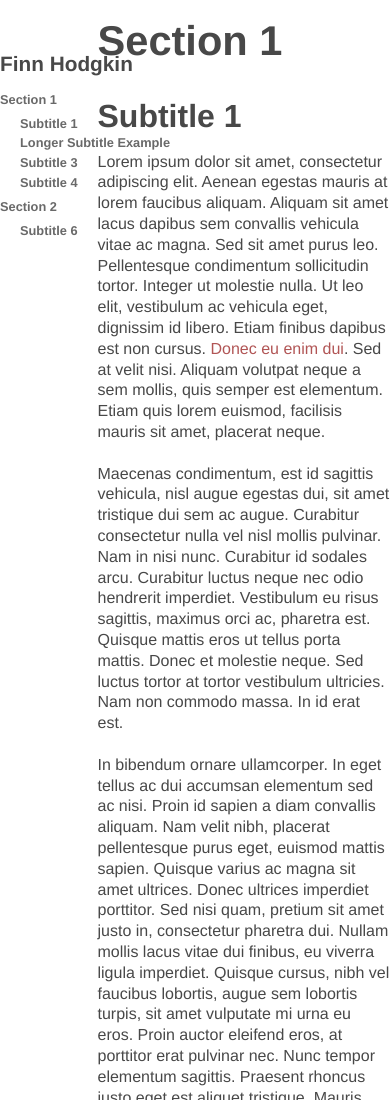
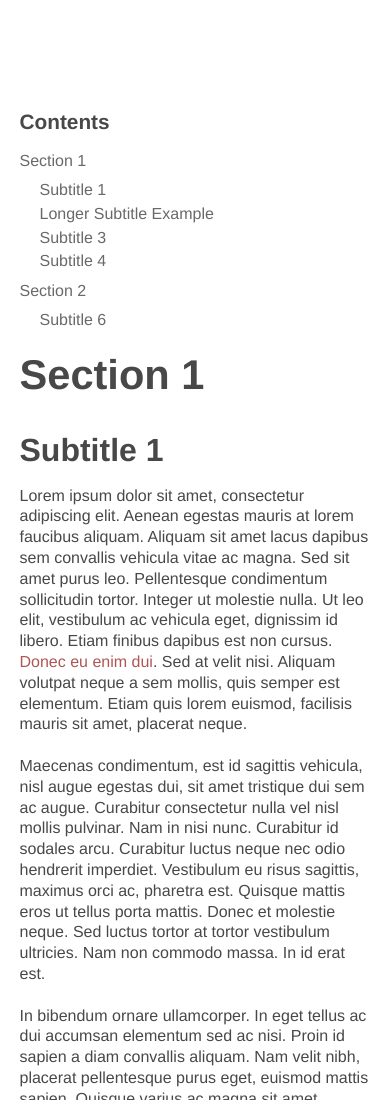
Before and after one commit to finnhodgkin/pretty-text-and-contents-template, a plain HTML site: page index.html in a window 390 px wide. Shown: the top 1100 px of the page. Drawn offline with nearby package versions, Linux system fonts and the light colour scheme.

Commit message:
content 100% minus sidebar

```diff
--- a/index.html
+++ b/index.html
@@ -25,7 +25,7 @@
     <div id="side">
       <!--scripted contents go here-->
       <div id="tableOfContents">
-          <h3>Finn Hodgkin</h3>
+          <h3>Contents</h3>
       </div>
     </div>
     <div id="content">
--- a/style.css
+++ b/style.css
@@ -46,7 +46,7 @@ h2{
 h3{
   font-size: 130%;
   font-weight: 600;
-  margin-top: 50px;
+  margin-top: 108px;
   margin-bottom: 10px;
 }
 p{
@@ -65,20 +65,16 @@ a:hover{
 
 ul{
   line-height: 2;
-  width: 100%;
 }
 ul ul{
   margin-left: 20px;
   line-height: 1.3;
 }
-li{
-  margin-bottom: 3px;
-}
 li a{
   color: rgb(105,105,105);
-  font-size: 80%;
-  font-weight: 600;
+  font-size: 100%;
   display: block;
+  margin-bottom: 3px;
 }
 ul a:hover{
   color: rgb(177,85,85);
@@ -90,14 +86,32 @@ ul a:hover{
   margin: 0 auto;
 }
 #content{
-  width: 75%;
+  width: calc(97.5% - 250px);
+  float: right;
+  padding-right: 2.5%;
+}
+#side{
+  width: 250px;
   float: left;
 }
-#side{
-  width: 25%;
-  float: left;
-  height: 10px;
+#tableOfContents{
+  width: 100%;
 }
-#tableOfContents{
-  position: fixed;
+@media only screen and (max-width: 600px) {
+    #content{
+      width: 100%;
+      padding: 0;
+    }
+    #side{
+      width: 100%;
+      height: auto;
+    }
+    #tableOfContents{
+      position: inherit;
+    }
+    #wrap{
+      padding-left: 5%;
+      padding-right: 5%;
+      width: 90%;
+    }
 }
```
